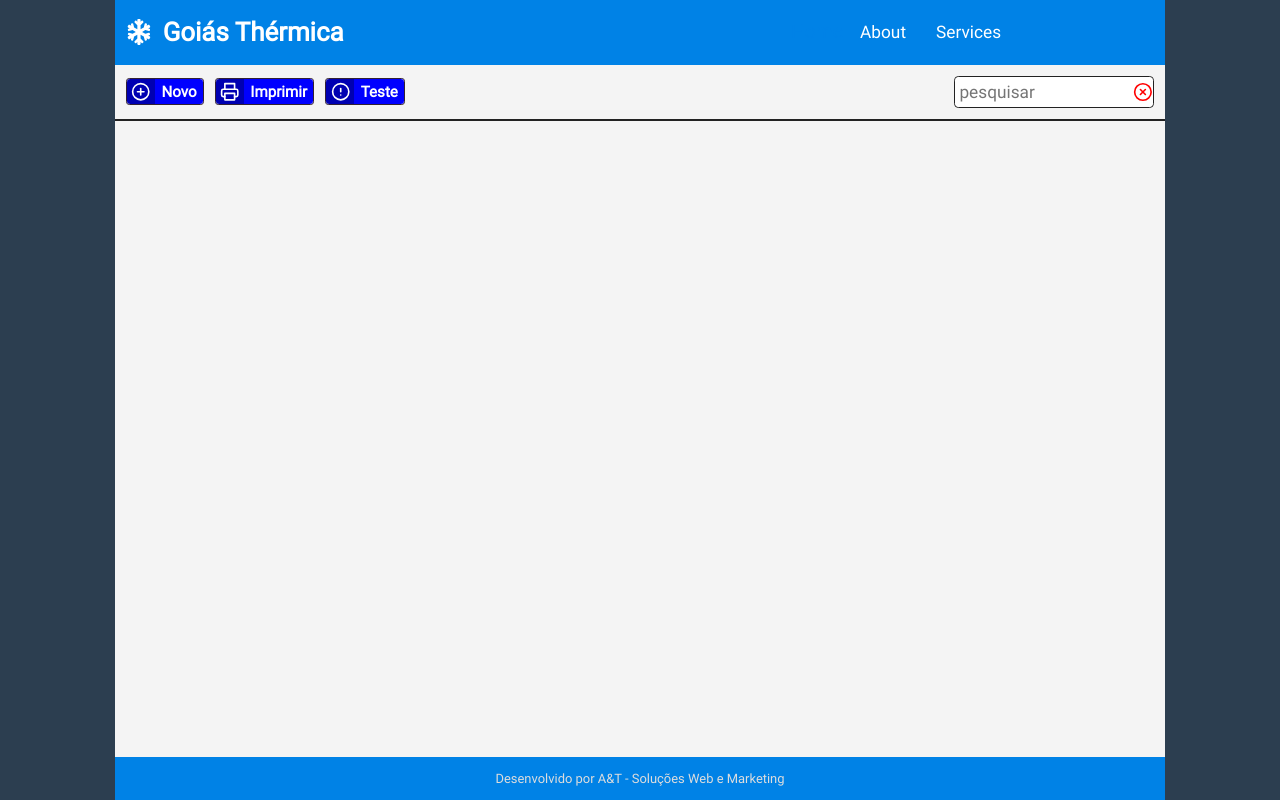
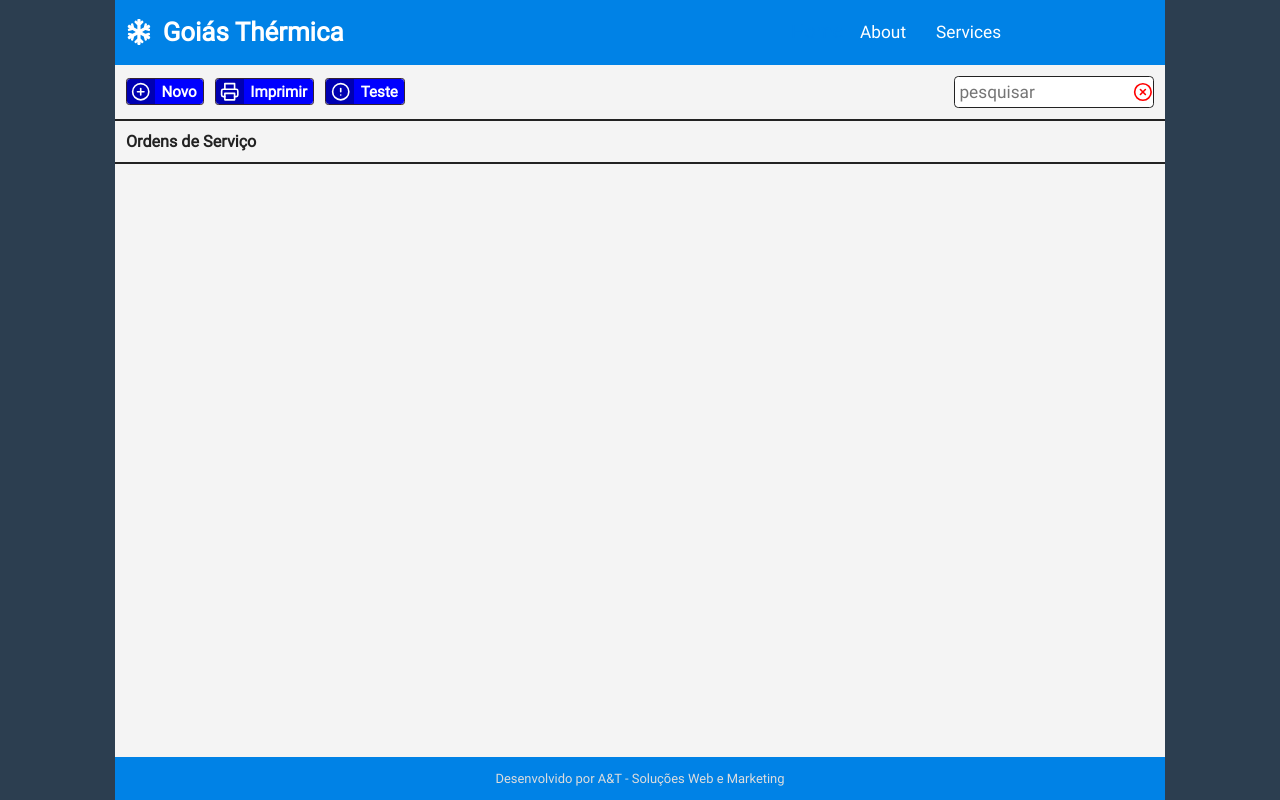
Before and after one commit to andredavid1/goiasthermica, a React (Create React App) app: page / in a window 1280 px wide. Built offline with nearby package versions, Linux system fonts and the light colour scheme.

Commit message:
feat: create TitleBar

```diff
--- /dev/null
+++ b/src/components/TitleBar/index.tsx
@@ -0,0 +1,17 @@
+import React from 'react';
+
+import { Container } from './styles';
+
+interface PropsTitleBar {
+  title: string;
+}
+
+const TitleBar: React.FC<PropsTitleBar> = ({ title }: PropsTitleBar) => {
+  return (
+    <Container>
+      <h2>{title}</h2>
+    </Container>
+  );
+};
+
+export default TitleBar;
--- /dev/null
+++ b/src/components/TitleBar/styles.ts
@@ -0,0 +1,10 @@
+import styled from 'styled-components';
+
+export const Container = styled.div`
+  display: flex;
+  color: #222;
+  align-items: center;
+  height: 4rem;
+  padding-left: 1rem;
+  border-bottom: 2px solid #222;
+`;
--- a/src/pages/Home/index.tsx
+++ b/src/pages/Home/index.tsx
@@ -5,6 +5,7 @@ import {
   FiPrinter,
   FiXCircle,
 } from 'react-icons/fi';
+import TitleBar from '../../components/TitleBar';
 
 import {
   Container,
@@ -52,6 +53,7 @@ const Home: React.FC = () => (
         </ButtonSearchContainer>
       </SearchContainer>
     </ActionsBar>
+    <TitleBar title="Ordens de Serviço" />
   </Container>
 );
 
```
